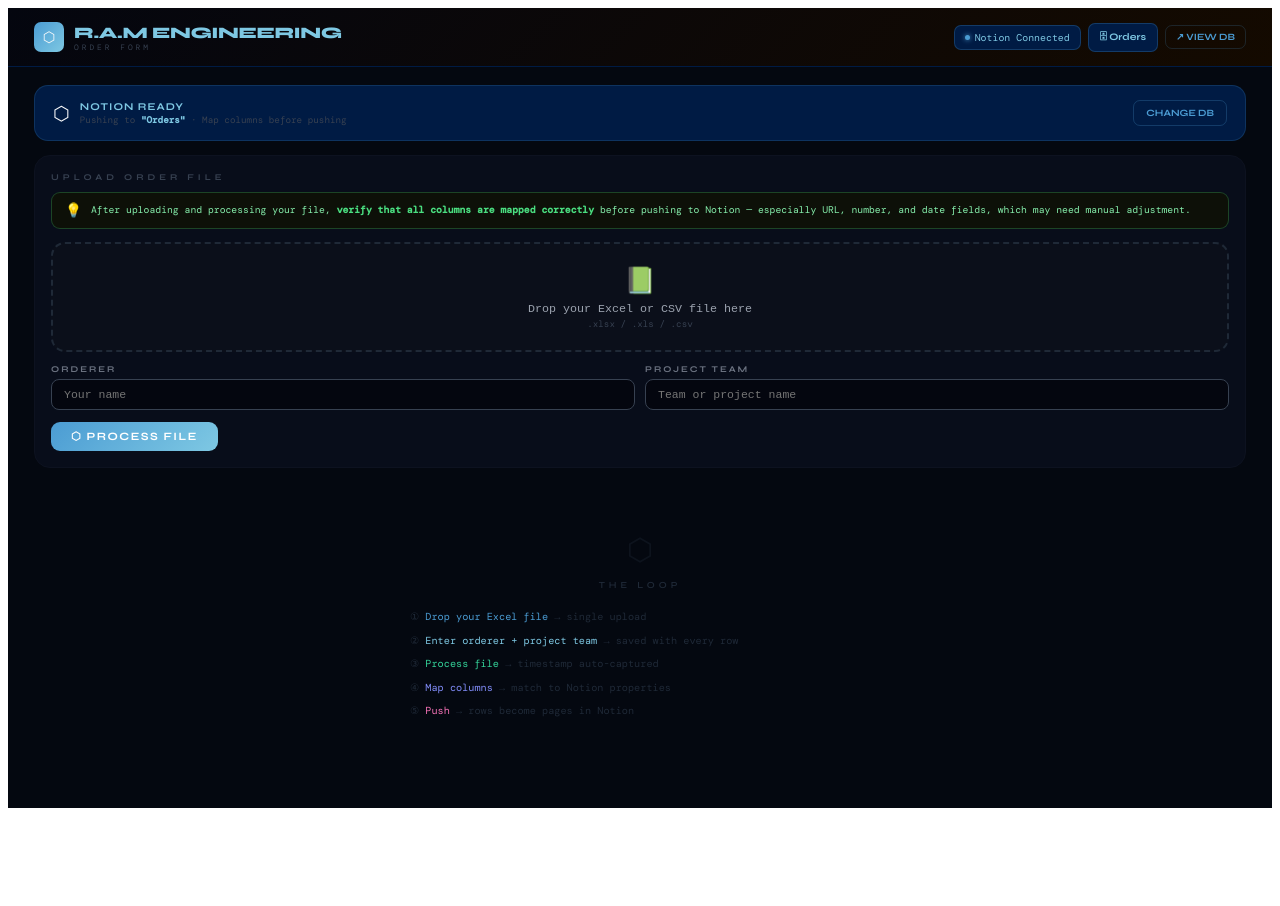
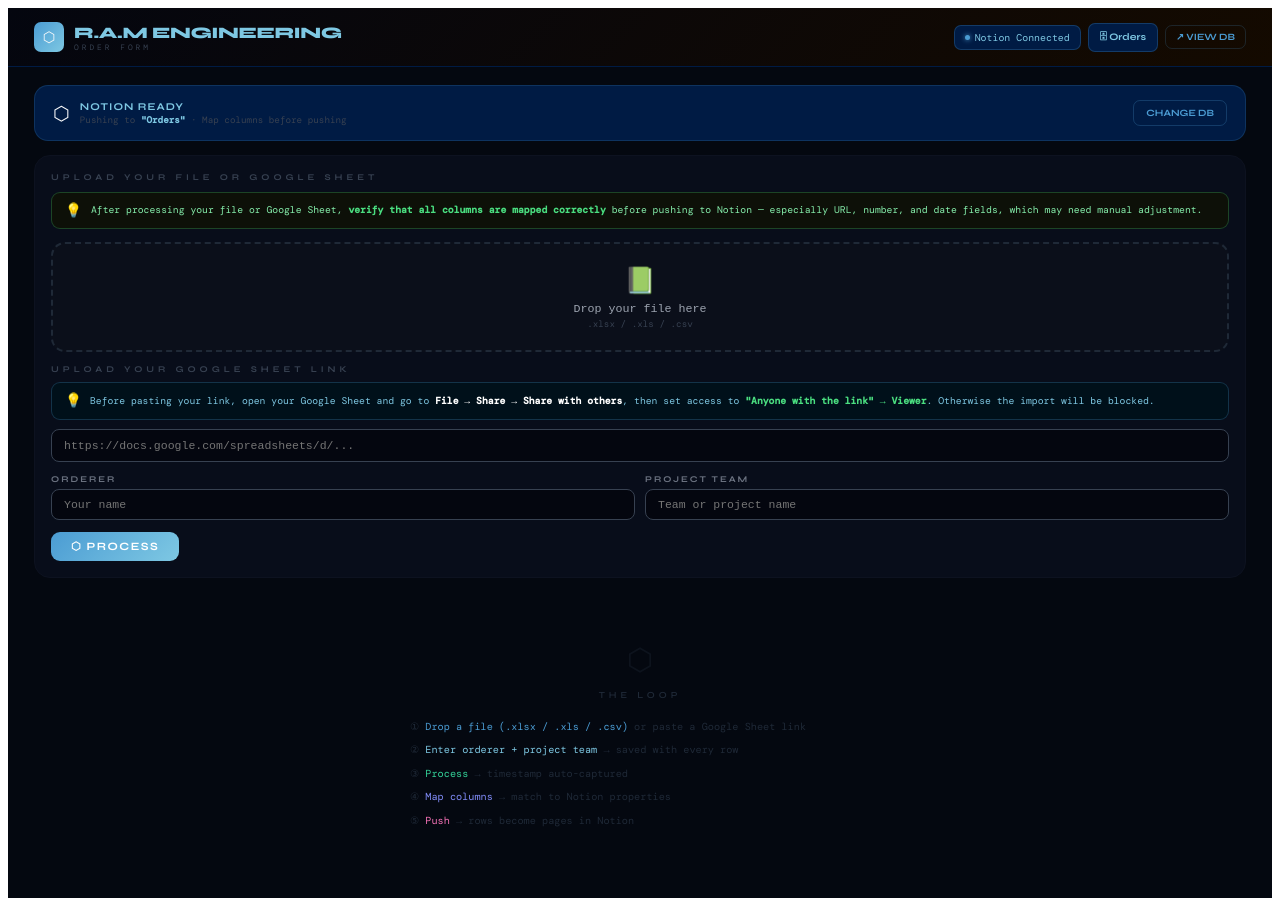
Before and after one commit to thomasvann/order-fusion, a React (Vite) app: page / in a window 1280 px wide. Before the commit the page ends 816 px from the top, so only its background shows below. Built offline with nearby package versions, Linux system fonts and the light colour scheme; a web font is replaced by a local one.

Commit message:
fixed url support, csv reverted support, bug fixes, and additional link for uploads

```diff
--- a/src/App.jsx
+++ b/src/App.jsx
@@ -588,6 +588,9 @@
   const [file1, setFile1] = useState(null);
   const [uploadTimestamp, setUploadTimestamp] = useState(null);
 
+  // Google Sheets
+  const [sheetUrl, setSheetUrl] = useState("");
+
   // Order metadata
   const [orderer, setOrderer] = useState("");
   const [projectTeam, setProjectTeam] = useState("");
@@ -630,21 +633,71 @@
     }
   }, []);
 
+  // ── Convert Google Sheets URL → CSV export URL ──
+  const toSheetCsvUrl = (url) => {
+    const idMatch = url.match(/\/spreadsheets\/d\/([a-zA-Z0-9-_]+)/);
+    if (!idMatch) return null;
+    const id = idMatch[1];
+    const gidMatch = url.match(/[#&?]gid=(\d+)/);
+    const gid = gidMatch ? gidMatch[1] : "0";
+    return `https://docs.google.com/spreadsheets/d/${id}/export?format=csv&gid=${gid}`;
+  };
+
   // ── Parse & Merge ──
   const merge = useCallback(async () => {
-    if (!file1) { setError("Upload a file first."); return; }
+    const hasFile = !!file1;
+    const hasUrl  = sheetUrl.trim().length > 0;
+
+    if (!hasFile && !hasUrl) {
+      setError("Upload a file or paste a Google Sheet link first.");
+      return;
+    }
+    if (hasUrl && !/spreadsheets\/d\//.test(sheetUrl)) {
+      setError("That doesn't look like a valid Google Sheets URL.");
+      return;
+    }
+
     setLoading(true); setError(null); setColumnMapping(null);
     try {
-      const r1 = await parseFile(file1);
+      let r1;
+      let sourceName;
+
+      if (hasUrl) {
+        // Fetch Google Sheet as CSV
+        const csvUrl = toSheetCsvUrl(sheetUrl.trim());
+        if (!csvUrl) throw new Error("Could not parse Google Sheets URL.");
+        const res = await fetch(csvUrl);
+        if (!res.ok) throw new Error(`Could not fetch sheet (${res.status}). Make sure it is shared as "Anyone with the link can view".`);
+        const text = await res.text();
+        const raw = parseCsvText(text);
+        const cleaned = raw.filter((row) => row.some((c) => String(c).trim() !== ""));
+        if (!cleaned.length) throw new Error("Sheet appears to be empty.");
+        const role = detectFirstRowRole(cleaned);
+        let headers, dataRows;
+        if (role === "header") {
+          headers = cleaned[0].map((h, i) => formatHeader(String(h ?? "").trim() || `Col ${i + 1}`));
+          dataRows = cleaned.slice(1);
+        } else {
+          headers = cleaned[0].map((_, i) => `Col ${i + 1}`);
+          dataRows = cleaned;
+        }
+        sourceName = "Google Sheet";
+        r1 = { name: sourceName, headers, dataRows };
+      } else {
+        // Parse uploaded file (xlsx, xls, csv)
+        r1 = await parseFile(file1);
+        sourceName = file1.name;
+      }
+
       const hdrs = [...r1.headers, "Timestamp", "Orderer", "Project Team"];
-
       const ts = uploadTimestamp ? uploadTimestamp.toLocaleString() : new Date().toLocaleString();
 
       const rows1 = r1.dataRows
         .filter((row) => row.some((c) => c !== ""))
         .map((row) => {
-          const obj = { _source: r1.name, _origin: "file1" };
-          r1.headers.forEach((h) => { const i = r1.headers.indexOf(h); obj[h] = i !== -1 ? row[i] : ""; });
+          const obj = { _source: sourceName, _origin: "file1" };
+          // Use index directly — avoid O(n²) indexOf inside map
+          r1.headers.forEach((h, i) => { obj[h] = row[i] ?? ""; });
           obj["Timestamp"] = ts;
           obj["Orderer"] = orderer;
           obj["Project Team"] = projectTeam;
@@ -660,13 +713,13 @@
       setHeaders(hdrs);
       setColTypes(types);
       setMergedData(rows1);
-      setParseInfo([`File: ${r1.dataRows.length} rows`, `Uploaded: ${ts}`]);
+      setParseInfo([`Source: ${sourceName}`, `${r1.dataRows.length} rows`, `Processed: ${ts}`]);
       setSortCol(null);
     } catch (e) {
       setError("Parse error: " + e.message);
     }
     setLoading(false);
-  }, [file1, uploadTimestamp, orderer, projectTeam]);
+  }, [file1, sheetUrl, uploadTimestamp, orderer, projectTeam]);
 
   // ── Open column mapper ──
   const openMapper = useCallback(async () => {
@@ -852,19 +905,45 @@
 
         {/* ── UPLOAD ── */}
         <div style={{ background: "#080d1a", border: "1px solid #0d1220", borderRadius: "16px", padding: "16px", marginBottom: "14px" }}>
-          <div style={{ fontFamily: "'Syne',sans-serif", fontWeight: 700, fontSize: "0.55rem", letterSpacing: "4px", color: "#374151", marginBottom: "10px" }}>UPLOAD ORDER FILE</div>
+          <div style={{ fontFamily: "'Syne',sans-serif", fontWeight: 700, fontSize: "0.55rem", letterSpacing: "4px", color: "#374151", marginBottom: "10px" }}>UPLOAD YOUR FILE OR GOOGLE SHEET</div>
 
           {/* Column mapping reminder */}
           <div style={{ background: "#0d1008", border: "1px solid #4ade8040", borderRadius: "9px", padding: "9px 13px", marginBottom: "13px", display: "flex", alignItems: "center", gap: "9px" }}>
             <span style={{ fontSize: "0.85rem", flexShrink: 0 }}>💡</span>
             <div style={{ fontSize: "0.61rem", color: "#86efac", lineHeight: 1.7 }}>
-              After uploading and processing your file, <strong style={{ color: "#4ade80" }}>verify that all columns are mapped correctly</strong> before pushing to Notion — especially URL, number, and date fields, which may need manual adjustment.
+              After processing your file or Google Sheet, <strong style={{ color: "#4ade80" }}>verify that all columns are mapped correctly</strong> before pushing to Notion — especially URL, number, and date fields, which may need manual adjustment.
             </div>
           </div>
 
           {/* Single drop zone */}
           <div style={{ marginBottom: "12px" }}>
-            <DropZone label="Drop your Excel or CSV file here" sublabel=".xlsx / .xls / .csv" icon="📗" accept=".csv,.xlsx,.xls" onFile={(f) => { setFile1(f); setUploadTimestamp(new Date()); }} file={file1} />
+            <DropZone label="Drop your file here" sublabel=".xlsx / .xls / .csv" icon="📗" accept=".csv,.xlsx,.xls" onFile={(f) => { setFile1(f); setUploadTimestamp(new Date()); }} file={file1} />
+          </div>
+
+          {/* Google Sheets section */}
+          <div style={{ marginBottom: "12px" }}>
+            <div style={{ fontFamily: "'Syne',sans-serif", fontWeight: 700, fontSize: "0.55rem", letterSpacing: "4px", color: "#374151", marginBottom: "8px" }}>UPLOAD YOUR GOOGLE SHEET LINK</div>
+
+            {/* Tip box */}
+            <div style={{ background: "#00101a", border: "1px solid #4B9CD340", borderRadius: "9px", padding: "9px 13px", marginBottom: "9px", display: "flex", alignItems: "flex-start", gap: "8px" }}>
+              <span style={{ fontSize: "0.85rem", flexShrink: 0 }}>💡</span>
+              <div style={{ fontSize: "0.61rem", color: "#7EC8E3", lineHeight: 1.8 }}>
+                Before pasting your link, open your Google Sheet and go to{" "}
+                <strong style={{ color: "#fff" }}>File → Share → Share with others</strong>, then set access to{" "}
+                <strong style={{ color: "#4ade80" }}>"Anyone with the link" → Viewer</strong>. Otherwise the import will be blocked.
+              </div>
+            </div>
+
+            {/* URL input */}
+            <input
+              value={sheetUrl}
+              onChange={(e) => setSheetUrl(e.target.value)}
+              placeholder="https://docs.google.com/spreadsheets/d/..."
+              style={{ width: "100%", background: "#04060f", border: `1px solid ${sheetUrl ? "#4B9CD3" : "#374151"}`, borderRadius: "8px", padding: "9px 12px", color: "#f9fafb", fontSize: "0.72rem", fontFamily: "monospace", outline: "none", boxSizing: "border-box", transition: "border-color 0.2s" }}
+            />
+            {sheetUrl && !/spreadsheets\/d\//.test(sheetUrl) && (
+              <div style={{ color: "#f87171", fontSize: "0.57rem", marginTop: "4px" }}>⚠ That doesn't look like a valid Google Sheets URL</div>
+            )}
           </div>
 
           {/* Orderer + Project Team */}
@@ -890,9 +969,9 @@
           </div>
 
           {/* Timestamp display */}
-          {uploadTimestamp && (
+          {uploadTimestamp && file1 && (
             <div style={{ color: "#4B9CD3", fontSize: "0.6rem", marginBottom: "10px", fontFamily: "monospace" }}>
-              🕐 Uploaded: {uploadTimestamp.toLocaleString()}
+              🕐 File selected: {uploadTimestamp.toLocaleString()}
             </div>
           )}
 
@@ -900,7 +979,7 @@
           <div style={{ display: "flex", alignItems: "center", gap: "9px", flexWrap: "wrap" }}>
             <button onClick={merge} disabled={loading}
               style={{ background: loading ? "#111827" : "linear-gradient(135deg,#4B9CD3,#7EC8E3)", color: loading ? "#4b5563" : "#fff", border: "none", borderRadius: "9px", padding: "8px 20px", fontFamily: "'Syne',sans-serif", fontWeight: 700, fontSize: "0.7rem", letterSpacing: "1.5px", cursor: loading ? "not-allowed" : "pointer", display: "flex", alignItems: "center", gap: "5px" }}>
-              {loading ? <><span className="spin">↻</span> PARSING…</> : "⬡ PROCESS FILE"}
+              {loading ? <><span className="spin">↻</span> PARSING…</> : "⬡ PROCESS"}
             </button>
             {notionReady && mergedData && !columnMapping && <span style={{ color: "#4B9CD3", fontSize: "0.58rem" }}>↑ Push to Notion to map columns</span>}
             {columnMapping && <span style={{ color: "#34d399", fontSize: "0.58rem" }}>✓ Mapping saved — push again to re-upload</span>}
@@ -1082,9 +1161,9 @@
             <div style={{ fontSize: "1.9rem", marginBottom: "10px", opacity: 0.35 }}>⬡</div>
             <div style={{ fontFamily: "'Syne',sans-serif", fontSize: "0.58rem", letterSpacing: "4px", marginBottom: "14px" }}>THE LOOP</div>
             <div style={{ color: "#1f2937", fontSize: "0.64rem", lineHeight: 2.3, maxWidth: "460px", margin: "0 auto", textAlign: "left" }}>
-              <div>① <span style={{ color: "#4B9CD3" }}>Drop your Excel file</span> → single upload</div>
+              <div>① <span style={{ color: "#4B9CD3" }}>Drop a file (.xlsx / .xls / .csv)</span> or paste a Google Sheet link</div>
               <div>② <span style={{ color: "#7EC8E3" }}>Enter orderer + project team</span> → saved with every row</div>
-              <div>③ <span style={{ color: "#34d399" }}>Process file</span> → timestamp auto-captured</div>
+              <div>③ <span style={{ color: "#34d399" }}>Process</span> → timestamp auto-captured</div>
               <div>④ <span style={{ color: "#818cf8" }}>Map columns</span> → match to Notion properties</div>
               <div>⑤ <span style={{ color: "#f472b6" }}>Push</span> → rows become pages in Notion</div>
             </div>
```
Also changed, not shown: 3 other files (tests, documents, lock files or other folders).
